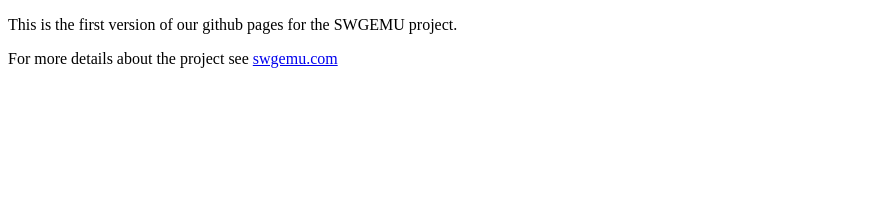
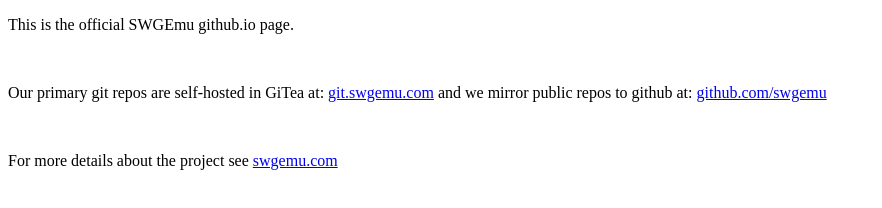
Before and after one commit to swgemu/swgemu.github.io, a plain HTML site: page index.html in a window 1280 px wide. Shown: the whole page, without its empty margins (0-882 px from the left). Drawn offline with Linux system fonts and the light colour scheme.

Commit message:
Update index.html

```diff
--- a/index.html
+++ b/index.html
@@ -4,8 +4,10 @@
     <title>SWGEMU Github Pages</title>
   </head>
 <body>
-  <p>  This is the first version of our github pages for the SWGEMU project.
-  <p>
+  <p>This is the official SWGEmu github.io page.</p>
+  </br>
+  <p>Our primary git repos are self-hosted in GiTea at: <a href='https://git.swgemu.com/'>git.swgemu.com</a> and we mirror public repos to github at: <a href="https://github.com/swgemu/">github.com/swgemu</a></p>
+  </br>
   <p>For more details about the project see <a href='http://www.swgemu.com/' target=_blank>swgemu.com</a>
 </body>
 </html>
```
